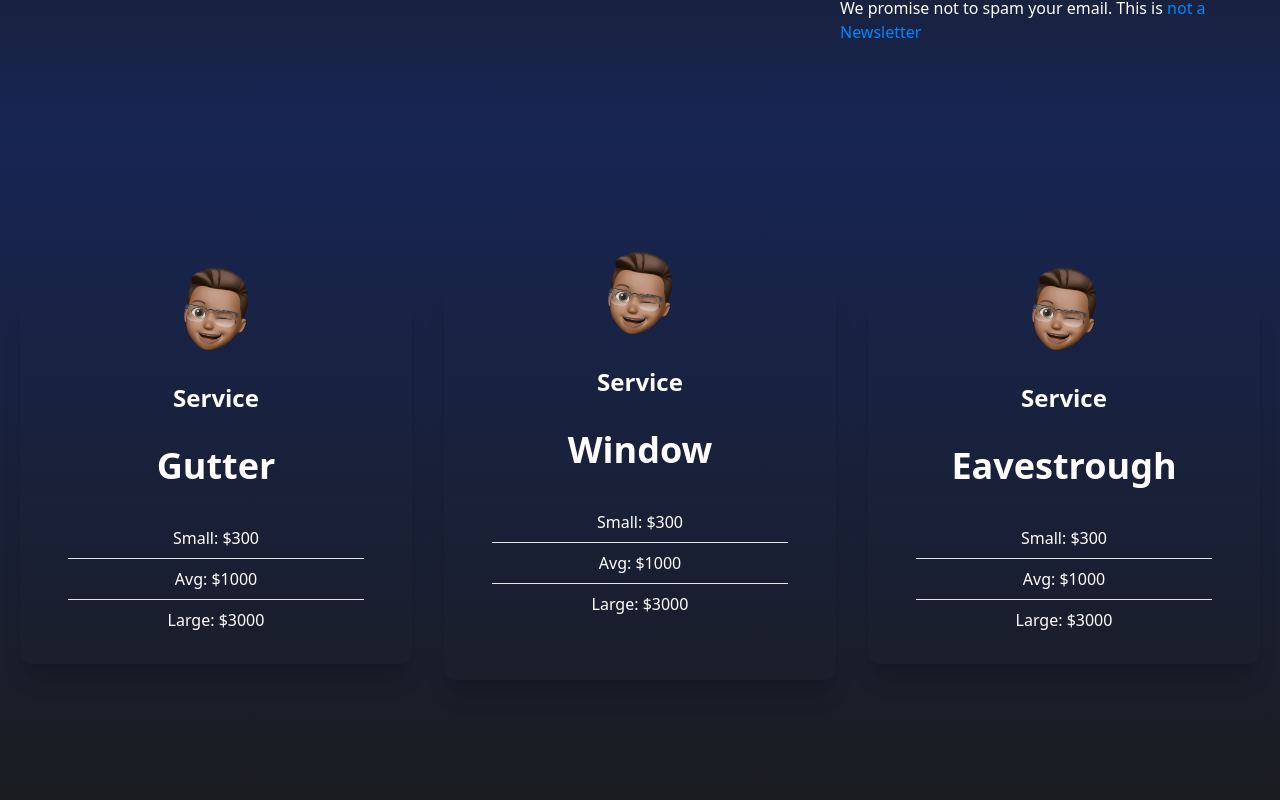
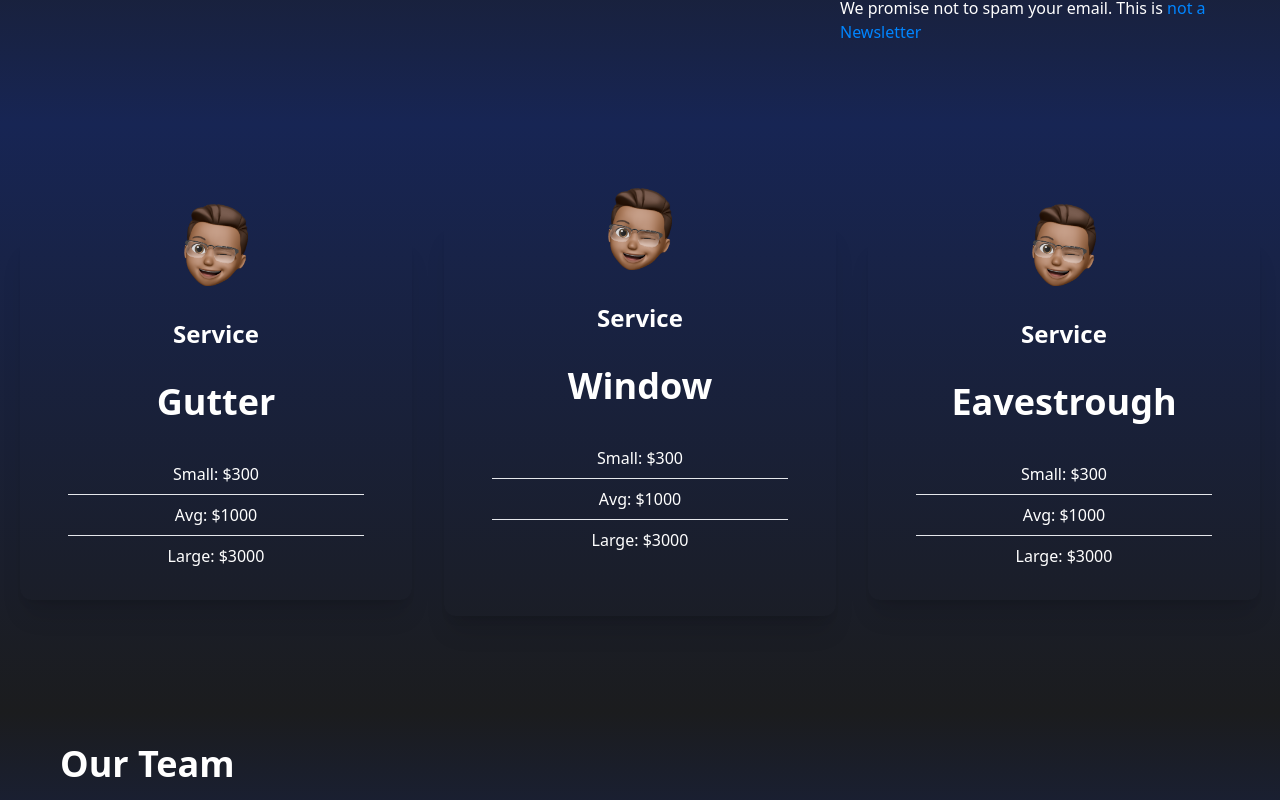
Before and after one commit to GabeDiniz/efaro-business, a React (Create React App) app: page / in a window 1280 px wide. Shown: the part 1440-2240 px from the top of the page. Built offline with nearby package versions, Linux system fonts and the light colour scheme.

Commit message:
Update: cards section

```diff
--- a/src/components/Cards.jsx
+++ b/src/components/Cards.jsx
@@ -9,8 +9,11 @@ const Cards = () => {
     <h2 className="text-2xl font-bold text-center py-8">Service</h2>
   );
 
+  // const cardStyle =
+  //   "w-full shadow-xl flex flex-col p-4 rounded-xl hover:scale-105 duration-300";
+
   return (
-    <section className="w-full py-[10rem] px-4 text-white bg-gradient-to-t from-back to-blue-950">
+    <section className="w-full py-[6rem] px-4 text-white bg-gradient-to-t from-back to-blue-950">
       <div className="max-w-[1240px] mx-auto grid md:grid-cols-3 gap-8">
         {/* CARD 1 */}
         <div className="w-full shadow-xl flex flex-col p-4 pb-6 my-4 rounded-xl hover:scale-105 duration-300">
```
